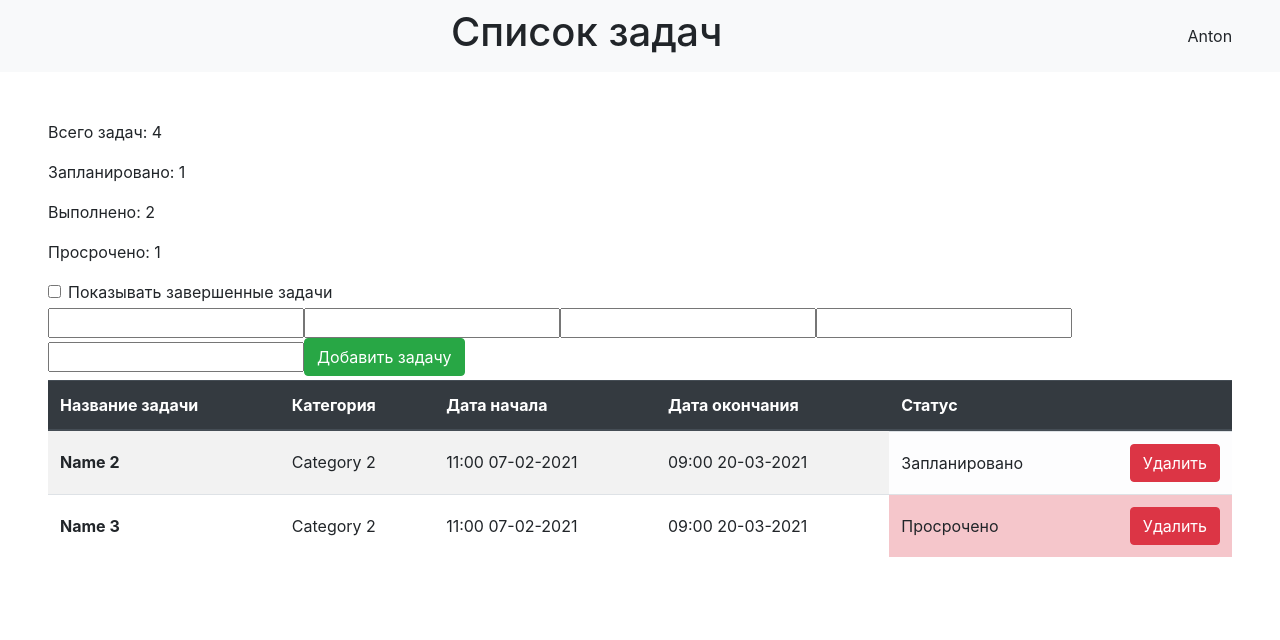
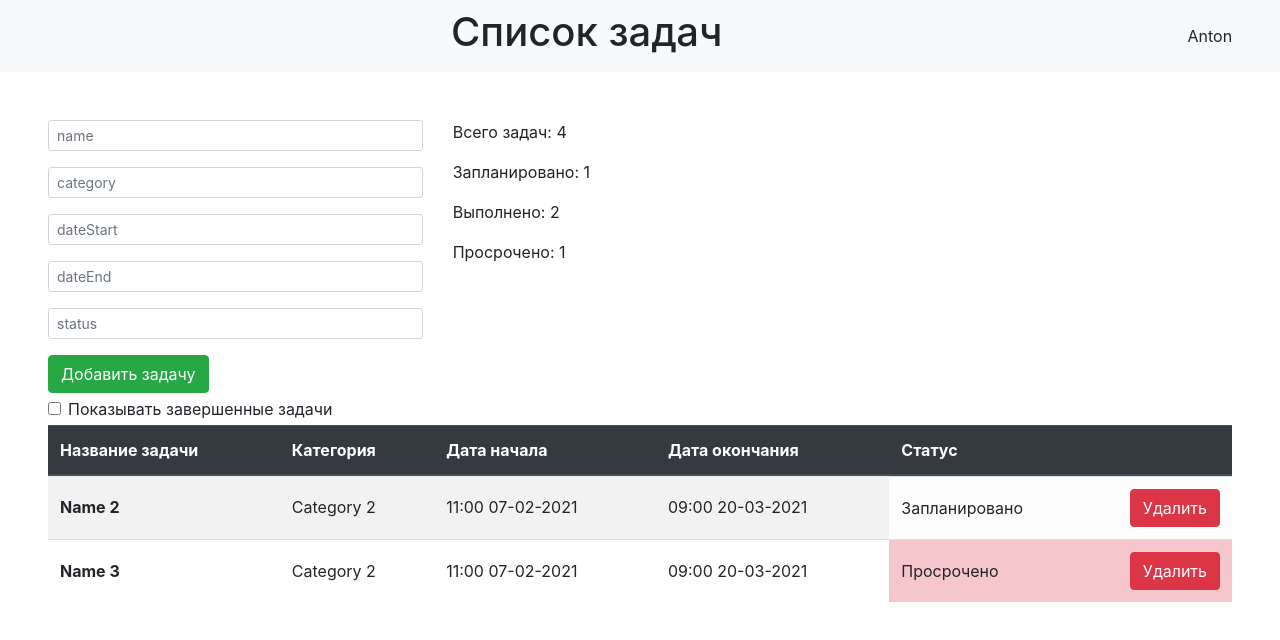
Before and after one commit to Madrabit/task_planer, an Angular app in the folder task-planer/: page / in a window 1280 px wide. Shown: the top 640 px of the page. Built offline with nearby package versions, Linux system fonts and the light colour scheme.

Commit message:
add task function Task model

```diff
--- a/task-planer/src/app/task-list/task-add/task-add.component.html
+++ b/task-planer/src/app/task-list/task-add/task-add.component.html
@@ -1,6 +1,16 @@
-<input type="text" [(ngModel)]="name">
-<input type="text" [(ngModel)]="category">
-<input type="text" [(ngModel)]="dateStart">
-<input type="text" [(ngModel)]="dateEnd">
-<input type="text" [(ngModel)]="status">
-<button class="btn btn-success mb-1" (click)="addTack()">Добавить задачу</button>
+<div class="input-group input-group-sm mb-3">
+  <input type="text" placeholder="name" class="form-control" aria-label="name" [(ngModel)]="name">
+</div>
+<div class="input-group input-group-sm mb-3">
+  <input type="text" placeholder="category" class="form-control" aria-label="category"  [(ngModel)]="category">
+</div>
+<div class="input-group input-group-sm mb-3">
+  <input type="text" placeholder="dateStart" class="form-control" aria-label="dateStart"   [(ngModel)]="dateStart">
+</div>
+<div class="input-group input-group-sm mb-3">
+  <input type="text" placeholder="dateEnd" class="form-control" aria-label="dateEnd"   [(ngModel)]="dateEnd">
+</div>
+<div class="input-group input-group-sm mb-3">
+  <input type="text" placeholder="status" class="form-control" aria-label="status"   [(ngModel)]="status">
+</div>
+<button class="btn btn-success mb-1" (click)="addTask()">Добавить задачу</button>
--- a/task-planer/src/app/task-list/task-add/task-add.component.ts
+++ b/task-planer/src/app/task-list/task-add/task-add.component.ts
@@ -1,4 +1,6 @@
-import { Component, OnInit } from '@angular/core';
+import { Component, OnInit, Output, EventEmitter } from '@angular/core';
+import { Task } from '../task.model';
+
 
 @Component({
   selector: 'app-task-add',
@@ -6,18 +8,21 @@ import { Component, OnInit } from '@angular/core';
   styleUrls: ['./task-add.component.scss']
 })
 export class TaskAddComponent implements OnInit {
-  name: string | undefined;
-  category: string | undefined;
-  dateStart: string | undefined;
-  dateEnd: string | undefined;
-  status: string | undefined;
+  name!: string;
+  category!: string;
+  dateStart!: string;
+  dateEnd!: string;
+  status!: string;
+
+  @Output() addTaskEmitter =  new EventEmitter<Task>()
 
   constructor() { }
 
   ngOnInit(): void {
   }
 
-  addTack() {
-
+  addTask() {
+    let task = new Task(this.name, this.category, this.status, this.dateStart, this.dateEnd);
+    this.addTaskEmitter.emit(task);
   }
 }
--- a/task-planer/src/app/task-list/task-list.component.html
+++ b/task-planer/src/app/task-list/task-list.component.html
@@ -1,11 +1,19 @@
 <div class="p-5 ">
-  <app-statistic
-    [tasksAll]="getTasksListSize()"
-    [tasksPlanned]="getTasksAmountByStatus('Запланировано')"
-    [tasksOverdue]="getTasksAmountByStatus('Просрочено')"
-    [tasksFinished]="getTasksAmountByStatus('Выполнено')"
-  >
-  </app-statistic>
+  <div class="row">
+    <div class="col-4">
+      <app-task-add
+        (addTaskEmitter)="addTaskToArray($event)"
+      ></app-task-add>
+    </div>
+    <div class="col-3">
+      <app-statistic
+        [tasksAll]="getTasksListSize()"
+        [tasksPlanned]="getTasksAmountByStatus('Запланировано')"
+        [tasksOverdue]="getTasksAmountByStatus('Просрочено')"
+        [tasksFinished]="getTasksAmountByStatus('Выполнено')"
+      ></app-statistic>
+    </div>
+  </div>
   <div class="form-check mb-1">
     <input class="form-check-input" type="checkbox" value="" id="flexCheckDefault"
            (change)="filterTasks($event)"
@@ -14,7 +22,6 @@
       Показывать завершенные задачи
     </label>
   </div>
-  <app-task-add></app-task-add>
   <table class="table table-striped table-hover">
     <thead class="thead-dark">
     <tr>
--- a/task-planer/src/app/task-list/task-list.component.ts
+++ b/task-planer/src/app/task-list/task-list.component.ts
@@ -10,37 +10,15 @@ import { Task } from './task.model';
 export class TaskListComponent implements OnInit {
 
   tasks: Task[] = [
-    {
-      name: 'Name 1',
-      category: 'Category 1',
-      dateStart: '18:15 08-10-2021',
-      dateEnd: '10:00 10-11-2021',
-      status: 'Выполнено'
-    },
-    {
-      name: 'Name 2',
-      category: 'Category 2',
-      dateStart: '11:00 07-02-2021',
-      dateEnd: '09:00 20-03-2021',
-      status: 'Запланировано'
-    },
-    {
-      name: 'Name 3',
-      category: 'Category 2',
-      dateStart: '11:00 07-02-2021',
-      dateEnd: '09:00 20-03-2021',
-      status: 'Просрочено'
-    },
-    {
-      name: 'Name 4',
-      category: 'Category 3',
-      dateStart: '11:00 07-02-2021',
-      dateEnd: '09:00 20-03-2021',
-      status: 'Выполнено'
-    }
+    new Task('Name 1', 'Category 1', 'Выполнено',
+      '18:15 08-10-2021', '10:00 10-11-2021'),
+    new Task('Name 2', 'Category 2', 'Запланировано',
+      '11:00 07-02-2021', '09:00 20-03-2021'),
+    new Task('Name 3', 'Category 2', 'Просрочено',
+      '11:00 07-02-2021', '09:00 20-03-2021'),
+    new Task('Name 4', 'Category 3', 'Выполнено',
+      '11:00 07-02-2021', '09:00 20-03-2021')
   ]
-
-
 
   checkedFilter: boolean = false
 
@@ -78,6 +56,11 @@ export class TaskListComponent implements OnInit {
     console.log(`Задача ${name} удалена`);
   }
 
+  addTaskToArray(task: Task) {
+    this.tasks.push(task);
+    console.log(`Добавлена задача ${task.name}`)
+  }
+
   getTasksAmountByStatus(status: string) {
     return this.tasks.filter(value => value.status === status).length;
   }
```
